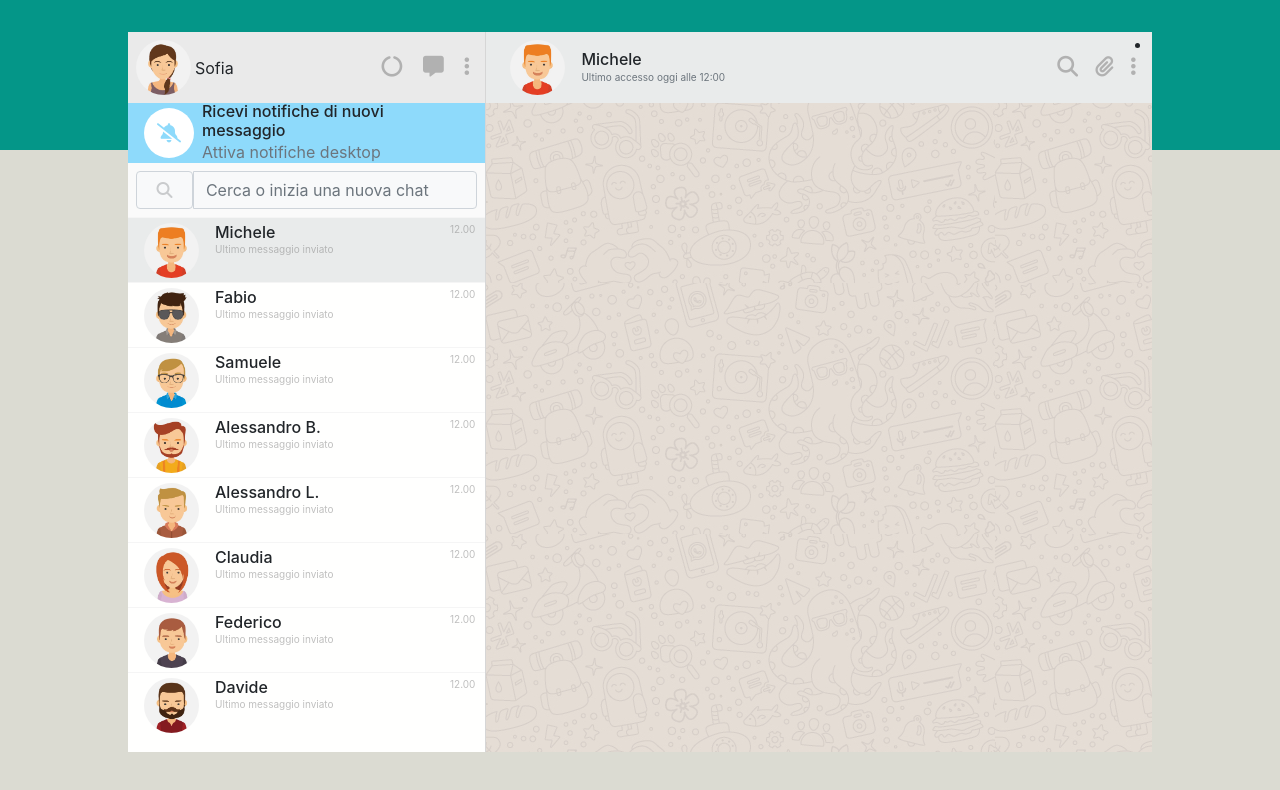
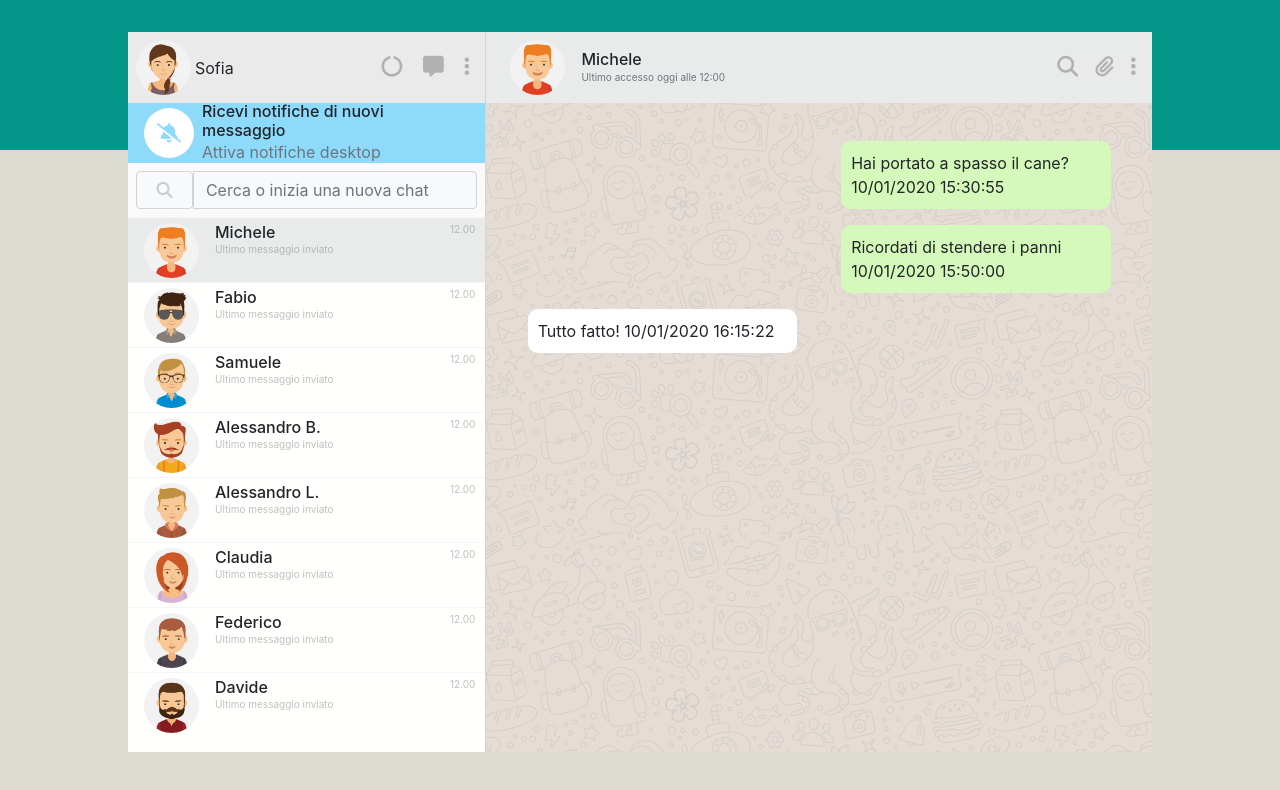
Before and after one commit to Rossiitaa/vue-boolzapp, a plain HTML site: page index.html in a window 1280 px wide. Drawn offline with nearby package versions, Linux system fonts and the light colour scheme.

Commit message:
implemented messages (to be fixed)

```diff
--- a/css/style.css
+++ b/css/style.css
@@ -12,6 +12,8 @@ body {
     background-color: #049688;
     height: 150px;
 }
+
+
 
 .container-chat {
     position: fixed;
@@ -31,7 +33,7 @@ img {
 }
 
 /* left column */
-.contact {
+.left {
     width: 35%;
     height: 100%;
     border-right: 1px solid #d6d6d6;
@@ -109,7 +111,7 @@ li.active {
 
 
 /* right column */
-.chat {
+.right {
     width: 65%;
     height: 100%;
     background-image: url(../img/mine.jpg);
@@ -124,6 +126,25 @@ li.active {
 
 /* chat  */
 .message-container {
-    height: calc(100% - 71px);
-    margin: 0 auto;
+    width: 90%;
+    margin: 30px auto;
 }
+
+.message {
+    border-radius: 10px;
+    padding: 10px 10px;
+    width: 45%;
+    overflow: auto;
+    margin: 8px;
+}
+
+
+.sent {
+    background-color: #D5F9BA;
+    align-self: flex-end;
+}
+
+.received {
+    background-color: #fff;
+    align-self: flex-start;
+}
--- a/index.html
+++ b/index.html
@@ -17,7 +17,7 @@
         <section id="app" class="d-flex">
             <div class="container-chat d-flex">
                 <!-- left column -->
-                <div class="contact">
+                <div class="left">
 
                     <!-- info user -->
                     <div class="d-flex justify-content-between align-items-center p-2">
@@ -73,17 +73,16 @@
 
 
                     <!-- right column -->
-                <div class="chat d-flex">
+                <div class="right">
 
                     <!-- top chat -->
                     <div class="d-flex p-2 chat-active-top align-items-center justify-content-between">
 
                         <div class="d-flex">
                             <img class="mx-3" :src="`./img/avatar${contacts[indexChat].avatar}.jpg`" alt="">
-                                <div class="d-flex flex-column justify-content-center">
-                                    <h6 class="m-0">{{contacts[indexChat].name}}</h6>
-                                    <span class="m-0 text-muted">Ultimo accesso oggi alle 12:00</span>
-                                    <span></span>
+                            <div class="d-flex flex-column justify-content-center">
+                                <h6 class="m-0">{{contacts[indexChat].name}}</h6>
+                                <span class="m-0 text-muted">Ultimo accesso oggi alle 12:00</span>
                                 </div>
                         </div>
 
@@ -94,15 +93,22 @@
                         </div>
                     </div>
 
+
                     <!-- messages -->
-                    <div class="message-container d-flex flex-column">
-                        <ul class="d-flex">
-                            <li></li>
+                    <div class="message-container">
+                        <ul class="d-flex flex-column">
+                            <li v-for="(element, index) in contacts[indexChat].messages"
+                                class="message position-relative "
+                                :class="(element.status === 'received') ? 'received' : 'sent'">
+                                    {{ element.message }}
+                                    <span>
+                                        {{ element.date }}
+                                    </span>
+                            </li>
                         </ul>
                     </div>
 
                 </div>
-
             </div>
 
 
```
